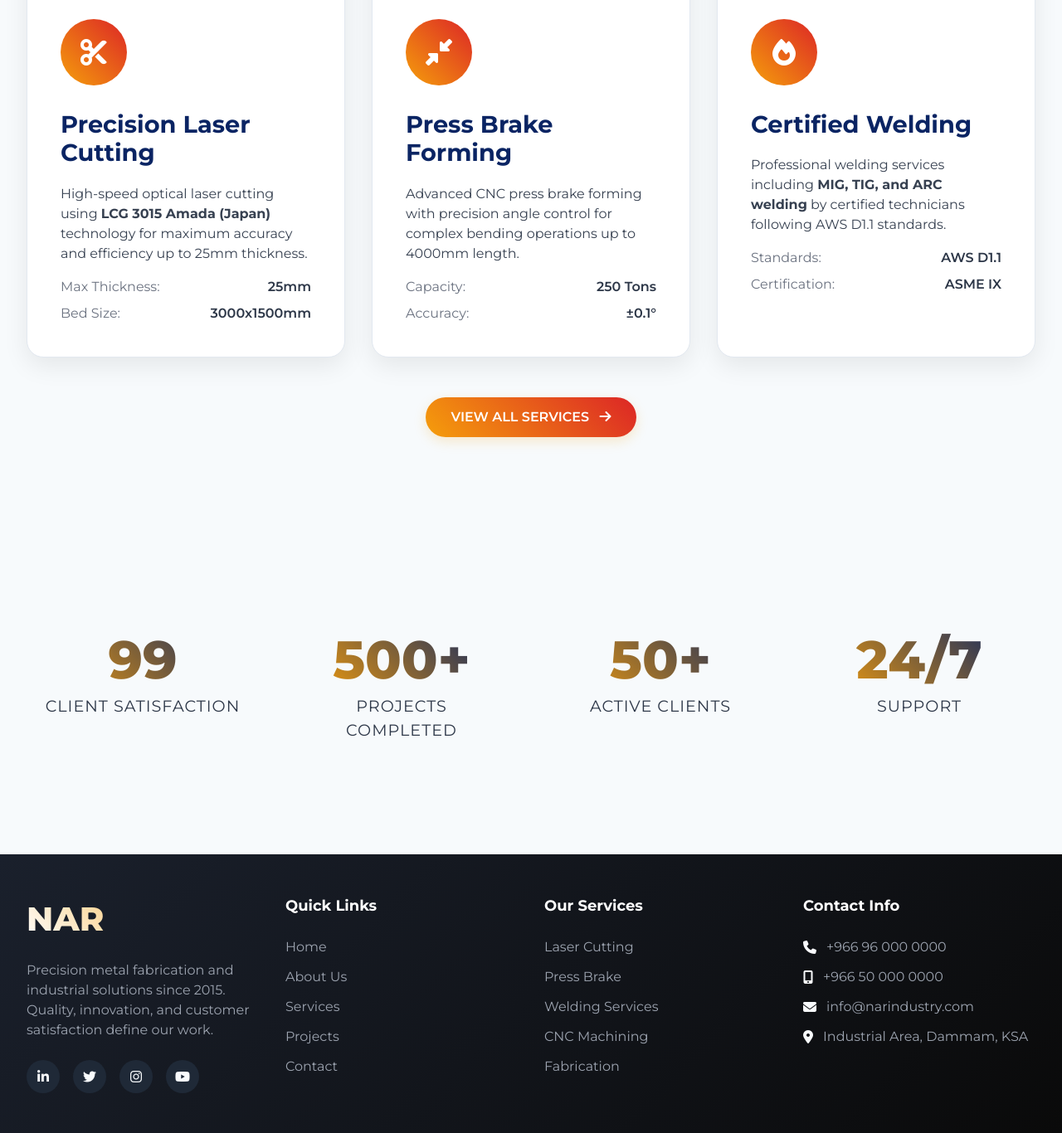
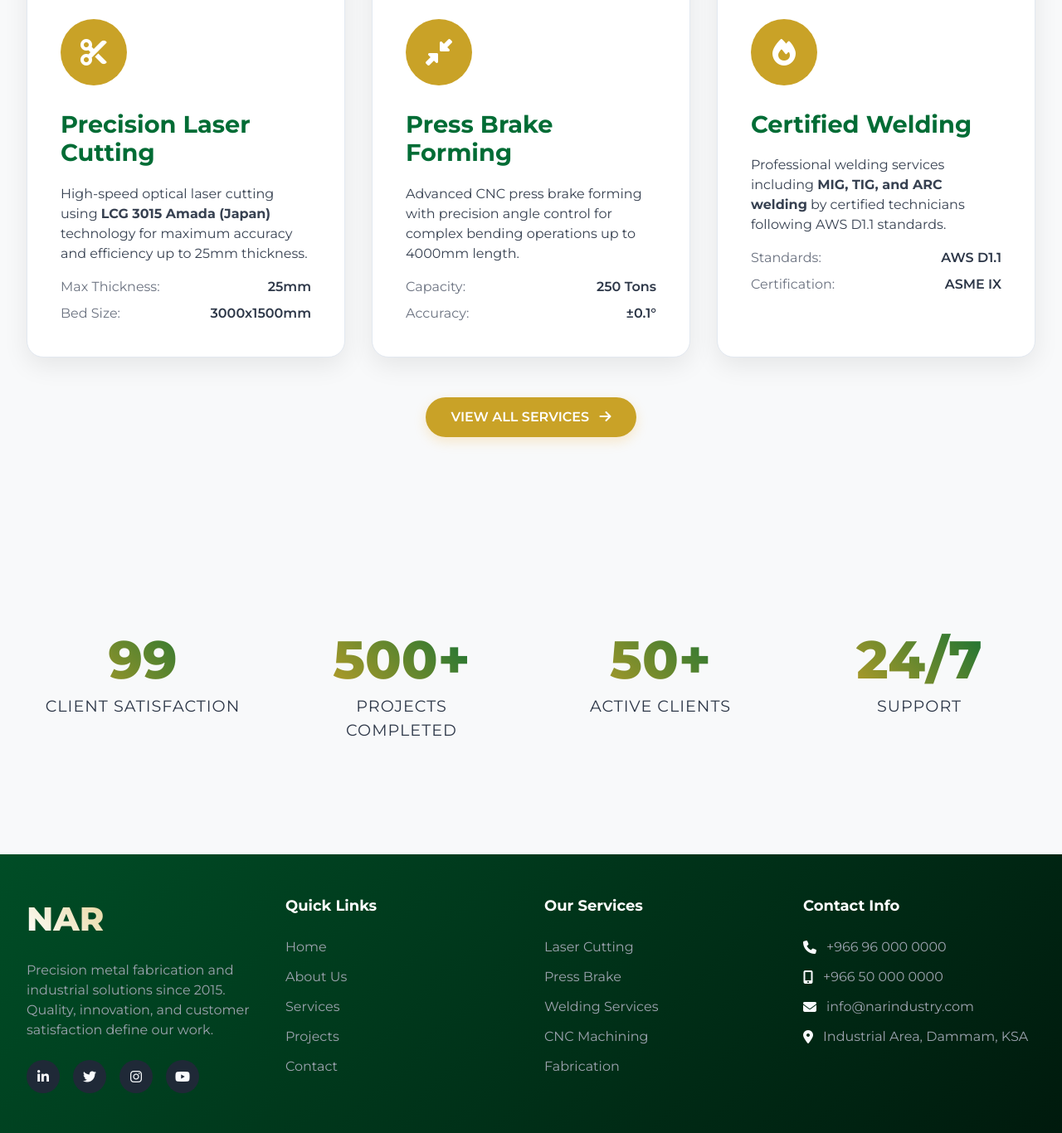
Before and after one commit to aliraza-dha/NAR, a Flask app: page / in a window 1280 px wide. Shown: the part 2331-3697 px from the top of the page at 83% size. Run offline with Flask 3, Linux system fonts and the light colour scheme; some libraries are stand-ins or nearby versions.

Commit message:
Saudi green/gold color scheme + auto-sliding hero backgrounds

```diff
--- a/static/css/style.css
+++ b/static/css/style.css
@@ -1,15 +1,21 @@
 :root {
-    --primary-blue: #0a2463;
-    --industrial-blue: #1e40af;
+    --primary-green: #006c35;
+    --dark-green: #004d26;
+    --light-green: #00873f;
+    --gold-accent: #c9a227;
+    --gold-light: #d4af37;
     --steel-gray: #4a5568;
-    --metal-accent: #f59e0b;
-    --industrial-red: #dc2626;
-    --dark-bg: #1a202c;
-    --light-bg: #f7fafc;
+    --dark-bg: #1a1a2e;
+    --darker-bg: #16213e;
+    --light-bg: #f8f9fa;
     --text-dark: #2d3748;
     --text-light: #f8fafc;
     --text-muted: #718096;
     --card-bg: #ffffff;
+    --primary-blue: #006c35;
+    --industrial-blue: #004d26;
+    --metal-accent: #c9a227;
+    --industrial-red: #c9a227;
 }
 
 * {
@@ -309,7 +357,7 @@ body {
     font-size: 1.8rem;
     font-weight: 700;
     margin-bottom: 20px;
-    color: var(--primary-blue);
+    color: var(--primary-green);
 }
 
 /* Service card text improvements */
@@ -344,7 +392,7 @@ body {
 .light-section .stat-number {
     font-size: 4rem;
     font-weight: 800;
-    background: linear-gradient(45deg, var(--metal-accent), var(--primary-blue));
+    background: linear-gradient(45deg, var(--gold-accent), var(--primary-green));
     -webkit-background-clip: text;
     background-clip: text;
     color: transparent;
@@ -483,7 +531,7 @@ body {
 
 /* Footer */
 .main-footer {
-    background: linear-gradient(135deg, var(--dark-bg) 0%, #0a0a0a 100%);
+    background: linear-gradient(135deg, var(--dark-green) 0%, #001a0d 100%);
     position: relative;
     overflow: hidden;
     color: var(--text-light);
--- a/static/js/main.js
+++ b/static/js/main.js
@@ -255,4 +255,23 @@ document.addEventListener('DOMContentLoaded', function() {
 // Initialize everything when DOM loads
 document.addEventListener('DOMContentLoaded', () => {
     initThreeJS();
+    initHeroSlider();
 });
+
+// Hero Background Slider
+function initHeroSlider() {
+    const sliders = document.querySelectorAll('.hero-slider');
+
+    sliders.forEach(slider => {
+        const slides = slider.querySelectorAll('.hero-slide');
+        if (slides.length <= 1) return;
+
+        let currentSlide = 0;
+
+        setInterval(() => {
+            slides[currentSlide].classList.remove('active');
+            currentSlide = (currentSlide + 1) % slides.length;
+            slides[currentSlide].classList.add('active');
+        }, 4000); // Change slide every 4 seconds
+    });
+}
--- a/templates/index.html
+++ b/templates/index.html
@@ -5,6 +5,14 @@
 {% block content %}
 <!-- Hero Section -->
 <section id="home" class="hero-section">
+    <!-- Background Slider -->
+    <div class="hero-slider">
+        <div class="hero-slide active" style="background-image: url('https://images.unsplash.com/photo-1565793298595-6a879b1d9492?ixlib=rb-4.0.3&auto=format&fit=crop&w=1920&q=80');"></div>
+        <div class="hero-slide" style="background-image: url('https://images.unsplash.com/photo-1504328345606-18bbc8c9d7d1?ixlib=rb-4.0.3&auto=format&fit=crop&w=1920&q=80');"></div>
+        <div class="hero-slide" style="background-image: url('https://images.unsplash.com/photo-1558618666-fcd25c85cd64?ixlib=rb-4.0.3&auto=format&fit=crop&w=1920&q=80');"></div>
+        <div class="hero-slide" style="background-image: url('https://images.unsplash.com/photo-1587293852726-70cdb56c2866?ixlib=rb-4.0.3&auto=format&fit=crop&w=1920&q=80');"></div>
+        <div class="hero-slide" style="background-image: url('https://images.unsplash.com/photo-1581092160562-40aa08e78837?ixlib=rb-4.0.3&auto=format&fit=crop&w=1920&q=80');"></div>
+    </div>
     <div class="max-w-7xl mx-auto px-4 sm:px-6 lg:px-8 w-full">
         <div class="hero-content">
             <h1 class="hero-title">
```
Also changed, not shown: other parts of static/css/style.css (+52 -10 lines), templates/about.html (+7 -0 lines), templates/contact.html (+7 -0 lines), templates/projects.html (+7 -0 lines), templates/quote.html (+7 -0 lines), templates/services.html (+7 -0 lines).
